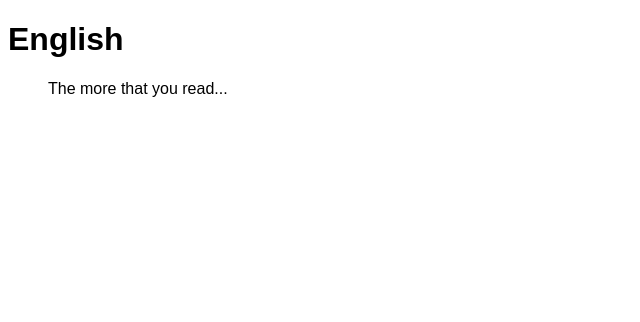
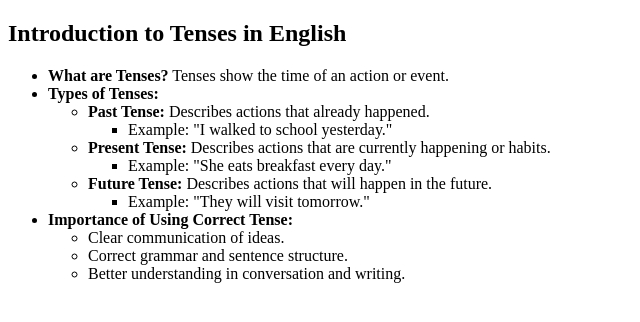
Before and after one commit to vbhargav13/98P_C56_kids-learning-portal, a plain HTML site: page english.html in a window 1280 px wide. Shown: the whole page, without its empty margins (0-640 px from the left). Drawn offline with Linux system fonts and the light colour scheme.

Commit message:
english.html

```diff
--- a/english.html
+++ b/english.html
@@ -1 +1,40 @@
-<!DOCTYPE html><html><head><title>English</title><link rel='stylesheet' href='style.css'></head><body><h1>English</h1><blockquote>The more that you read...</blockquote></body></html>
+<!DOCTYPE html><html><!DOCTYPE html>
+<html>
+<head>
+  <title>Introduction to Tenses in English</title>
+</head>
+<body>
+  <h2>Introduction to Tenses in English</h2>
+
+  <ul>
+    <li><strong>What are Tenses?</strong> Tenses show the time of an action or event.</li>
+    <li><strong>Types of Tenses:</strong>
+      <ul>
+        <li><strong>Past Tense:</strong> Describes actions that already happened.
+          <ul>
+            <li>Example: "I walked to school yesterday."</li>
+          </ul>
+        </li>
+        <li><strong>Present Tense:</strong> Describes actions that are currently happening or habits.
+          <ul>
+            <li>Example: "She eats breakfast every day."</li>
+          </ul>
+        </li>
+        <li><strong>Future Tense:</strong> Describes actions that will happen in the future.
+          <ul>
+            <li>Example: "They will visit tomorrow."</li>
+          </ul>
+        </li>
+      </ul>
+    </li>
+    <li><strong>Importance of Using Correct Tense:</strong>
+      <ul>
+        <li>Clear communication of ideas.</li>
+        <li>Correct grammar and sentence structure.</li>
+        <li>Better understanding in conversation and writing.</li>
+      </ul>
+    </li>
+  </ul>
+
+</body>
+</html>
```
